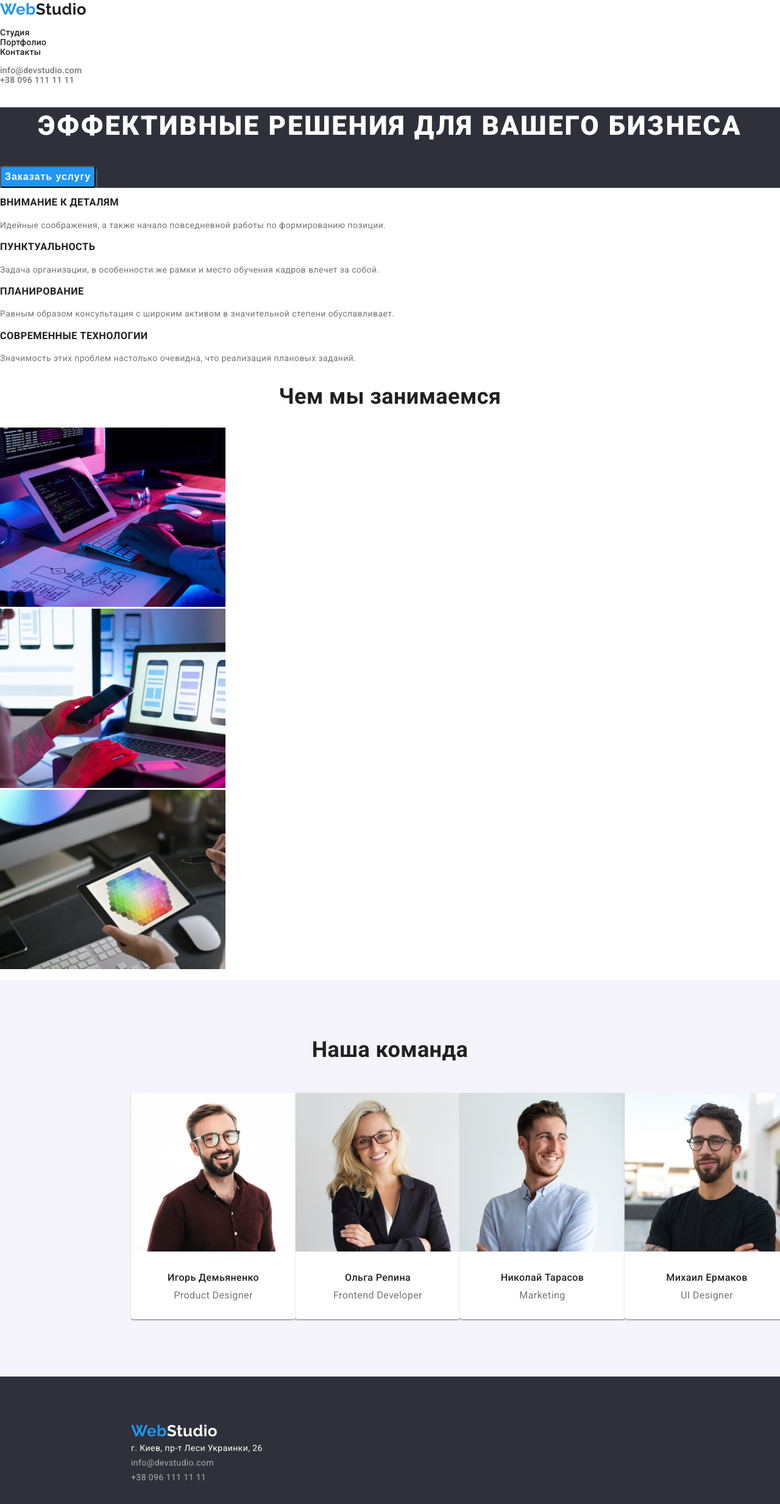
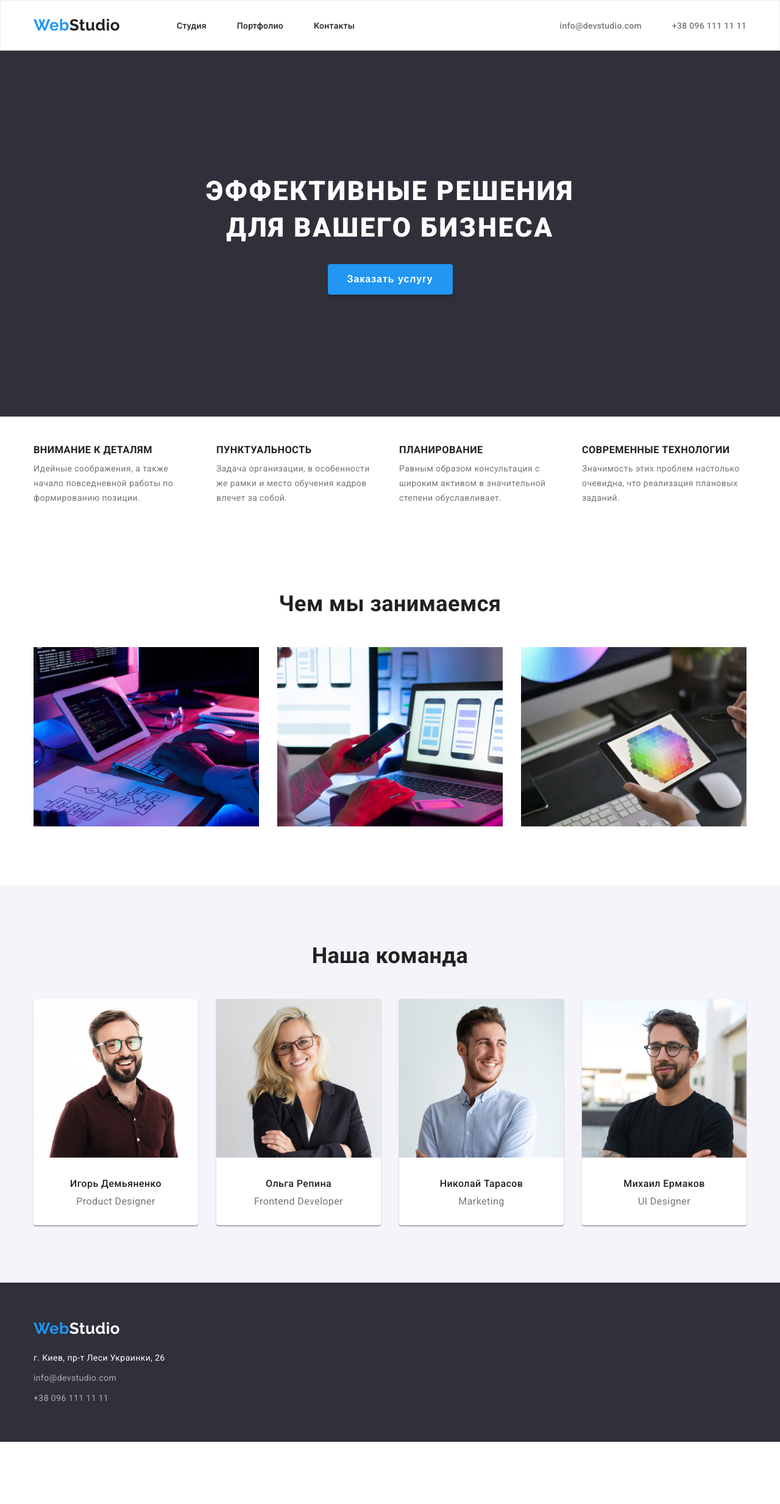
Before and after one commit to KaterynaBoikova/goit-markup-hw-03, a plain HTML site: page index.html in a window 1280 px wide. Shown: the whole page at 61% size. After the commit the page ends 2364 px from the top, so only its background shows below. Drawn offline with Linux system fonts and the light colour scheme.

Commit message:
flex added

```diff
--- a/css/styles.css
+++ b/css/styles.css
@@ -34,7 +34,13 @@ html {
   box-sizing: inherit;
 }
 
-/* Остальной код */
+h1,
+h2,
+h3,
+ul,
+p {
+  margin: 0px;
+}
 
 /******************TOP NAV**********************/
 .logo {
@@ -43,6 +49,7 @@ html {
   font-size: 26px;
   line-height: 31px;
   color: var(--attention-text-color);
+  margin-right: 93px;
 }
 .logo-black {
   color: var(--primary-text-color);
@@ -70,6 +77,41 @@ html {
 /*.state-color.current {
   color: var(--attention-text-color);
 }*/
+.top-nav {
+  display: flex;
+  align-items: center;
+}
+.top-nav-links {
+  display: flex;
+}
+.top-nav-contacts {
+  display: flex;
+  margin-left: auto; /*to bring content to right side*/
+}
+.navmain {
+  display: flex;
+  align-items: center;
+  padding-top: 25px;
+  padding-bottom: 25px;
+}
+
+/*below to give margin right to all li except last one; 2 options: to give all , then remove last child; to give all except*/
+/*.top-nav-links li {
+  margin-right: 50px;
+}
+.top-nav-links li:last-child {
+  margin-right: 0px;
+}*/
+.top-nav-links li:not(:last-child) {
+  margin-right: 50px;
+}
+.top-nav-contacts li:not(:last-child) {
+  margin-right: 50px;
+}
+
+header {
+  border: 1px solid #ececec;
+}
 /********************** INDEX MAIN BANNER*****************/
 h1 {
   font-weight: 900;
@@ -80,7 +122,7 @@ h1 {
   text-transform: uppercase;
   color: var(--color-white);
 }
-.main-button {
+.btn-primary {
   font-weight: bold;
   font-size: 16px;
   line-height: 30px;
@@ -90,13 +132,32 @@ h1 {
   letter-spacing: 0.06em;
   color: var(--color-white);
   background: var(--attention-text-color);
-  box-shadow: 0px 4px 4px var(--light-text-color);
+  box-shadow: 0px 4px 4px rgba(0, 0, 0, 0.15);
   border-radius: 4px;
+  margin: 0px;
+  padding: 10px 32px 10px 32px;
+  min-width: 200px;
+  margin: auto;
+  margin-top: 30px;
+  border: none;
 }
 .hero {
   background: var(--bg-secondary-color);
+  padding-top: 200px;
+  padding-bottom: 200px;
 }
+
 /********************** INDEX MAIN *****************/
+
+/***** SECTION *****/
+.container {
+  width: 1200px;
+  padding-right: 15px;
+  padding-left: 15px;
+  margin-right: auto;
+  margin-left: auto;
+}
+/***** FEATURES *****/
 .features h3 {
   font-weight: bold;
   line-height: 16px;
@@ -105,14 +166,23 @@ h1 {
 .features p {
   line-height: 24px;
   color: var(--secondary-text-color);
+  margin-top: 10px;
 }
-
-.our-team {
-  background: var(--bg-dark-grey);
-  padding-left: 215px;
-  padding-right: 215px;
+.features-list {
+  display: flex;
+  justify-content: space-between;
+}
+.features-list li {
+  width: 270px;
+}
+.features {
   padding-bottom: 94px;
-  padding-top: 94px;
+  padding-top: 47px;
+}
+/***** WHAT WE DO *****/
+.what-we-do {
+  padding-bottom: 94px;
+  padding-top: 47px;
 }
 .what-we-do h2 {
   font-weight: bold;
@@ -120,61 +190,67 @@ h1 {
   line-height: 42px;
   text-align: center;
 }
-
+.what-we-do-list {
+  display: flex;
+  justify-content: space-between;
+  margin-top: 50px;
+}
+/***** OUR TEAM *****/
+.our-team {
+  background: var(--bg-dark-grey);
+  padding-bottom: 94px;
+  padding-top: 94px;
+}
 .our-team h2 {
   font-weight: bold;
   font-size: 36px;
   line-height: 42px;
   text-align: center;
-  margin: 0px;
-  padding-bottom: 50px;
 }
 .our-team-list {
-  margin: 0px;
-  display: inline-flex;
+  display: flex;
   justify-content: space-between;
-  width: 100%;
+  margin-top: 50px;
 }
 .our-team-list li {
   background: var(--color-white);
   box-shadow: 0px 1px 3px rgba(0, 0, 0, 0.12), 0px 1px 1px rgba(0, 0, 0, 0.14),
     0px 2px 1px rgba(0, 0, 0, 0.2);
   border-radius: 0px 0px 4px 4px;
+  padding-bottom: 30px;
 }
 .our-team-list h3 {
   font-weight: 500;
   font-size: 16px;
   line-height: 19px;
   text-align: center;
-  margin: 0px;
-  padding-top: 30px;
+  margin-top: 30px;
 }
-
 .our-team-list p {
   font-size: 16px;
   line-height: 19px;
   text-align: center;
   color: var(--secondary-text-color);
-  margin: 0px;
-  padding-bottom: 30px;
-  padding-top: 10px;
+  margin-top: 10px;
 }
 
 /******************* FOOTER **********************/
 .footer-contacts {
-  line-height: 24px;
-  color: var(--light-text-color);
+  margin-top: 9px;
 }
 .footer-address {
   line-height: 24px;
   color: var(--color-white);
+  margin-top: 20px;
 }
 footer {
   background: var(--bg-secondary-color);
   padding-top: 60px;
   padding-bottom: 60px;
-  padding-left: 215px;
-  margin: 0px;
+}
+.footer-contacts-link {
+  line-height: 24px;
+  color: var(--light-text-color);
 }
 
 /****************** PORTFOLIO *******************/
@@ -186,6 +262,7 @@ footer {
   color: var(--primary-text-color);
   background: #f5f4fa;
   border-radius: 4px;
+  padding: 6px 22px 6px 22px;
 }
 .portfolio-list a:hover,
 .portfolio-list a:focus {
@@ -194,15 +271,48 @@ footer {
     0px 2px 2px rgba(0, 0, 0, 0.12);
   color: var(--color-white);
 }
+
 .portfolio-cards h3 {
   font-weight: bold;
   font-size: 18px;
   line-height: 36px;
   letter-spacing: 0.06em;
   color: var(--primary-text-color);
+  margin-top: 20px;
+  padding-left: 24px;
 }
 .portfolio-cards p {
   font-size: 16px;
   line-height: 30px;
   color: var(--secondary-text-color);
+  margin-bottom: 20px;
+  margin-top: 4px;
+  padding-left: 24px;
 }
+.portfolio-list {
+  display: flex;
+  justify-content: center;
+}
+.portfolio-cards {
+  display: flex;
+  justify-content: space-between;
+  flex-wrap: wrap;
+}
+.portfolio-filters {
+  padding-top: 94px;
+  padding-bottom: 25px;
+}
+.portfolio-gallery {
+  padding-top: 25px;
+  padding-bottom: 94px;
+}
+.portfolio-list li:not(:last-child) {
+  margin-right: 8px;
+}
+.portfolio-cards li {
+  margin-bottom: 30px;
+  border: 1px solid #eeeeee;
+}
+.portfolio-cards li:nth-last-child(-n + 3) {
+  margin-bottom: 0px;
+}
--- a/index.html
+++ b/index.html
@@ -16,13 +16,18 @@
   </head>
   <body>
     <header>
+      <div class="container navmain">
         <nav class="top-nav">
           <a href="./index.html" class="logo"
             >Web<span class="logo-black">Studio</span></a
           >
           <ul class="top-nav-links">
-          <li><a href="./index.html" class="state-color current">Студия</a></li>
-          <li><a href="./portfolio.html" class="state-color">Портфолио</a></li>
+            <li>
+              <a href="./index.html" class="state-color current">Студия</a>
+            </li>
+            <li>
+              <a href="./portfolio.html" class="state-color">Портфолио</a>
+            </li>
             <li><a href="" class="state-color">Контакты</a></li>
           </ul>
         </nav>
@@ -33,18 +38,28 @@
             >
           </li>
           <li>
-          <a href="tel:+380961111111" class="state-color">+38 096 111 11 11</a>
+            <a href="tel:+380961111111" class="state-color"
+              >+38 096 111 11 11</a
+            >
           </li>
         </ul>
+      </div>
     </header>
+
     <main>
       <section class="hero">
-        <h1>Эффективные решения для вашего бизнеса</h1>
-        <button class="main-button">Заказать услугу</button>
+        <div class="container">
+          <h1>
+            Эффективные решения <br />
+            для вашего бизнеса
+          </h1>
+          <button type="button" class="btn-primary">Заказать услугу</button>
+        </div>
       </section>
 
-      <section class="features-wrap">
-        <ul class="features">
+      <section class="features">
+        <div class="container">
+          <ul class="features-list">
             <li>
               <h3>Внимание к деталям</h3>
               <p>
@@ -55,8 +70,8 @@
             <li>
               <h3>Пунктуальность</h3>
               <p>
-              Задача организации, в особенности же рамки и место обучения кадров
-              влечет за собой.
+                Задача организации, в особенности же рамки и место обучения
+                кадров влечет за собой.
               </p>
             </li>
             <li>
@@ -74,8 +89,10 @@
               </p>
             </li>
           </ul>
+        </div>
       </section>
       <section class="what-we-do">
+        <div class="container">
           <h2>Чем мы занимаемся</h2>
           <ul class="what-we-do-list">
             <li>
@@ -103,9 +120,10 @@
               />
             </li>
           </ul>
+        </div>
       </section>
       <section class="our-team">
-        <div class="container-ourteam">
+        <div class="container">
           <h2>Наша команда</h2>
           <ul class="our-team-list">
             <li>
@@ -153,7 +171,7 @@
       </section>
     </main>
     <footer>
-      <div class="container-footer"></div>
+      <div class="container">
         <ul class="footer-list">
           <li>
             <a href="./index.html" class="logo"
@@ -161,13 +179,13 @@
             >
           </li>
           <li class="footer-address">г. Киев, пр-т Леси Украинки, 26</li>
-        <li>
-          <a href="mailto:info@devstudio.com" class="footer-contacts"
+          <li class="footer-contacts">
+            <a href="mailto:info@devstudio.com" class="footer-contacts-link"
               >info@devstudio.com</a
             >
           </li>
-        <li>
-          <a href="tel:+380961111111" class="footer-contacts"
+          <li class="footer-contacts">
+            <a href="tel:+380961111111" class="footer-contacts-link"
               >+38 096 111 11 11</a
             >
           </li>
```
Also changed, not shown: portfolio.html (+27 -11 lines), 1 other file. Lines whose indentation alone changed are shown as unchanged.
